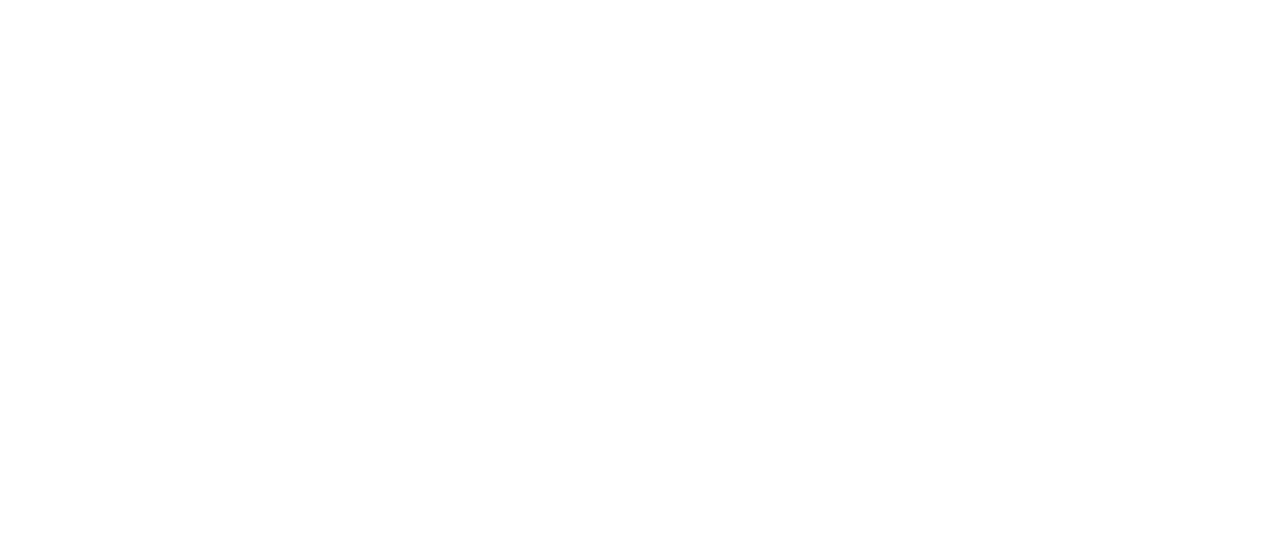
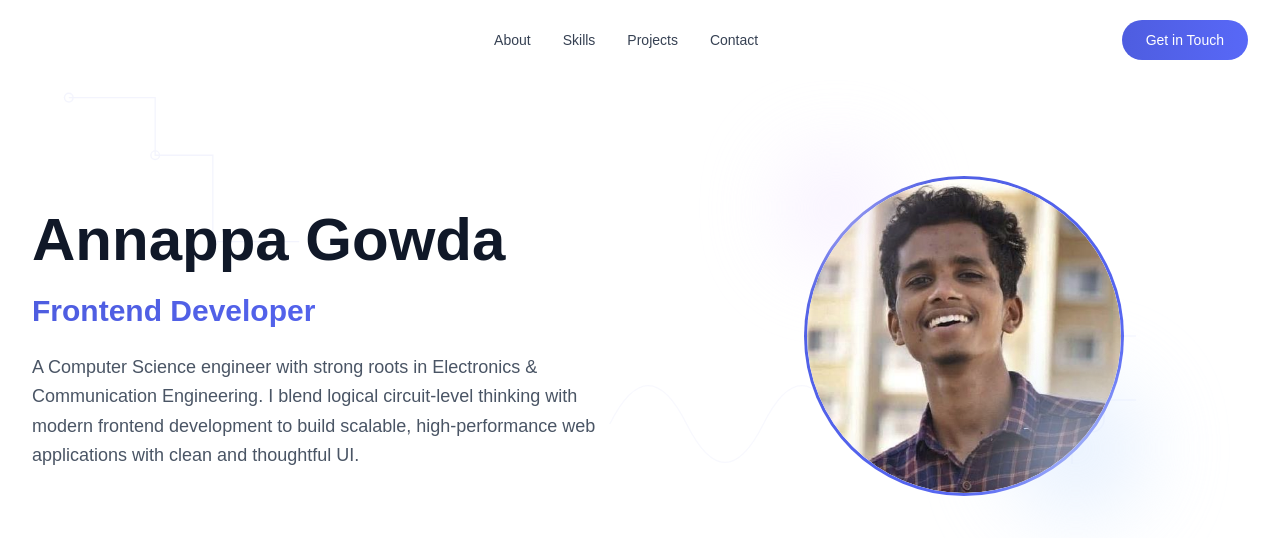
Before and after one commit to amgowda42/portfolio, a Next.js app: page / in a window 1280 px wide. Shown: the top 538 px of the page. Built offline with nearby package versions, Linux system fonts and the light colour scheme.

Commit message:
Updates in the Bio

```diff
--- a/app/page.tsx
+++ b/app/page.tsx
@@ -1,3 +1,13 @@
+import Bio from "@/components/Bio";
+import Navbar from "@/components/Navbar";
+// import Skills from "@/components/Skills";
+
 export default function Page() {
-  return <h1 className="text-white">Home</h1>;
+  return (
+    <>
+      <Navbar />
+      <Bio />
+      {/* <Skills /> */}
+    </>
+  );
 }
--- /dev/null
+++ b/components/Bio.tsx
@@ -0,0 +1,98 @@
+// components/Bio.tsx
+
+import Image from "next/image";
+
+export default function Bio() {
+  return (
+    <section
+      id="bio"
+      className="relative flex items-center bg-white pt-20 overflow-hidden"
+    >
+      {/* ===== Electronics Background Drawings ===== */}
+      <svg
+        className="absolute top-10 left-10 w-72 h-72 text-[#4E5DE0] opacity-[0.06]"
+        fill="none"
+        stroke="currentColor"
+        strokeWidth="1"
+        viewBox="0 0 200 200"
+      >
+        {/* Circuit lines */}
+        <path d="M20 40h60v40h40v60h60" />
+        <circle cx="20" cy="40" r="3" />
+        <circle cx="80" cy="80" r="3" />
+        <circle cx="120" cy="140" r="3" />
+      </svg>
+
+      <svg
+        className="absolute bottom-16 right-20 w-80 h-80 text-[#5868F7] opacity-[0.05]"
+        fill="none"
+        stroke="currentColor"
+        strokeWidth="1"
+        viewBox="0 0 200 200"
+      >
+        {/* Microchip */}
+        <rect x="60" y="60" width="80" height="80" rx="8" />
+        <path d="M60 80h-20M60 120h-20M140 80h20M140 120h20" />
+        <path d="M80 60v-20M120 60v-20M80 140v20M120 140v20" />
+      </svg>
+
+      <svg
+        className="absolute top-1/2 right-1/3 w-64 h-64 text-[#4E5DE0] opacity-[0.04]"
+        fill="none"
+        stroke="currentColor"
+        strokeWidth="1"
+        viewBox="0 0 200 200"
+      >
+        {/* Signal wave */}
+        <path d="M10 100c20-40 40-40 60 0s40 40 60 0 40-40 60 0" />
+      </svg>
+
+      {/* ===== Content ===== */}
+      <div className="relative max-w-7xl mx-auto px-4 sm:px-6 lg:px-8 py-16 md:py-24">
+        <div className="grid grid-cols-1 lg:grid-cols-2 gap-12 lg:gap-20 items-center">
+          {/* Left Content */}
+          <div className="order-2 lg:order-1">
+            <div className="max-w-xl">
+              <h1 className="text-4xl sm:text-5xl lg:text-6xl font-bold text-gray-900 leading-tight mb-4">
+                Annappa Gowda
+              </h1>
+
+              <h2 className="text-2xl sm:text-3xl font-semibold mb-6 bg-gradient-to-r from-[#4E5DE0] to-[#5868F7] bg-clip-text text-transparent">
+                Frontend Developer
+              </h2>
+
+              <p className="text-lg text-gray-600 leading-relaxed">
+                A Computer Science engineer with strong roots in Electronics &
+                Communication Engineering. I blend logical circuit-level
+                thinking with modern frontend development to build scalable,
+                high-performance web applications with clean and thoughtful UI.
+              </p>
+            </div>
+          </div>
+
+          {/* Right Image */}
+          <div className="order-1 lg:order-2 flex justify-center">
+            <div className="relative">
+              {/* Decorative blurs (existing style preserved) */}
+              <div className="absolute -top-6 -left-6 w-28 h-28 bg-purple-100 rounded-full blur-2xl opacity-60"></div>
+              <div className="absolute -bottom-6 -right-6 w-36 h-36 bg-blue-100 rounded-full blur-2xl opacity-60"></div>
+
+              {/* Border-only Image Frame */}
+              <div className="w-72 h-72 sm:w-80 sm:h-80 rounded-full bg-gradient-to-br from-[#4E5DE0] to-[#5868F7] p-[3px]">
+                <div className="w-full h-full rounded-full bg-white flex items-center justify-center overflow-hidden">
+                  <Image
+                    src="/image.png"
+                    alt="Annappa Gowda"
+                                      className="w-full h-full object-cover rounded-full"
+                                      width={600}
+                                      height={600}
+                  />
+                </div>
+              </div>
+            </div>
+          </div>
+        </div>
+      </div>
+    </section>
+  );
+}
--- /dev/null
+++ b/components/Navbar.tsx
@@ -0,0 +1,112 @@
+// components/Navbar.tsx
+"use client";
+
+import { useState, useEffect } from "react";
+
+export default function Navbar() {
+  const [isScrolled, setIsScrolled] = useState(false);
+
+  useEffect(() => {
+    const handleScroll = () => {
+      setIsScrolled(window.scrollY > 10);
+    };
+
+    window.addEventListener("scroll", handleScroll);
+    return () => window.removeEventListener("scroll", handleScroll);
+  }, []);
+
+  const scrollToSection = (sectionId: string) => {
+    const element = document.getElementById(sectionId);
+    if (element) {
+      const offset = 80; // Height of navbar
+      const elementPosition = element.getBoundingClientRect().top;
+      const offsetPosition = elementPosition + window.pageYOffset - offset;
+
+      window.scrollTo({
+        top: offsetPosition,
+        behavior: "smooth",
+      });
+    }
+  };
+
+  return (
+    <nav
+      className={`fixed top-0 left-0 right-0 z-50 transition-all duration-300 ${
+        isScrolled
+          ? "bg-white/95 backdrop-blur-md shadow-sm border-b border-gray-200"
+          : "bg-white/80 backdrop-blur-sm"
+      }`}
+    >
+      <div className="max-w-7xl mx-auto px-4 sm:px-6 lg:px-8">
+        <div className="flex justify-between items-center h-16 md:h-20">
+          {/* Logo */}
+          <div className="flex-shrink-0">
+            <button
+              onClick={() => scrollToSection("bio")}
+              className="text-xl md:text-2xl font-bold bg-gradient-to-r from-primary to-primary-light bg-clip-text text-transparent hover:opacity-80 transition-opacity"
+            >
+              Portfolio
+            </button>
+          </div>
+
+          {/* Nav Links */}
+          <div className="hidden md:flex items-center space-x-8">
+            <button
+              onClick={() => scrollToSection("bio")}
+              className="text-sm font-medium text-gray-700 hover:text-primary transition-colors"
+            >
+              About
+            </button>
+            <button
+              onClick={() => scrollToSection("skills")}
+              className="text-sm font-medium text-gray-700 hover:text-primary transition-colors"
+            >
+              Skills
+            </button>
+            <button
+              onClick={() => scrollToSection("projects")}
+              className="text-sm font-medium text-gray-700 hover:text-primary transition-colors"
+            >
+              Projects
+            </button>
+            <button
+              onClick={() => scrollToSection("contact")}
+              className="text-sm font-medium text-gray-700 hover:text-primary transition-colors"
+            >
+              Contact
+            </button>
+          </div>
+
+          {/* CTA Button */}
+          <div className="hidden md:block">
+            <button
+              onClick={() => scrollToSection("contact")}
+              className="px-6 py-2.5 bg-gradient-to-r from-[#4E5DE0] to-[#5868F7] text-white rounded-full text-sm font-medium hover:-translate-y-0.5 hover:shadow-lg transition-all duration-200"
+            >
+              Get in Touch
+            </button>
+          </div>
+
+          {/* Mobile Menu Button */}
+          <div className="md:hidden">
+            <button className="p-2 text-gray-700 hover:text-primary">
+              <svg
+                className="w-6 h-6"
+                fill="none"
+                stroke="currentColor"
+                viewBox="0 0 24 24"
+              >
+                <path
+                  strokeLinecap="round"
+                  strokeLinejoin="round"
+                  strokeWidth={2}
+                  d="M4 6h16M4 12h16M4 18h16"
+                />
+              </svg>
+            </button>
+          </div>
+        </div>
+      </div>
+    </nav>
+  );
+}
```
Also changed, not shown: public/image.png (added).
